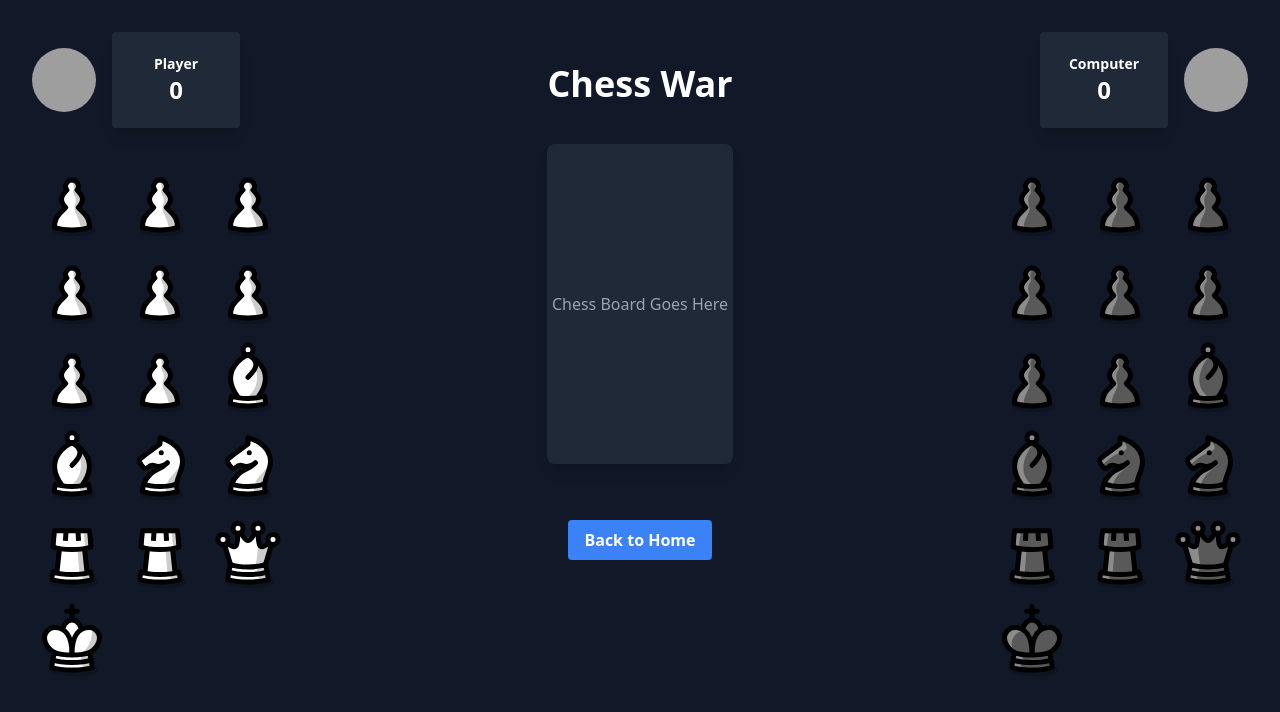
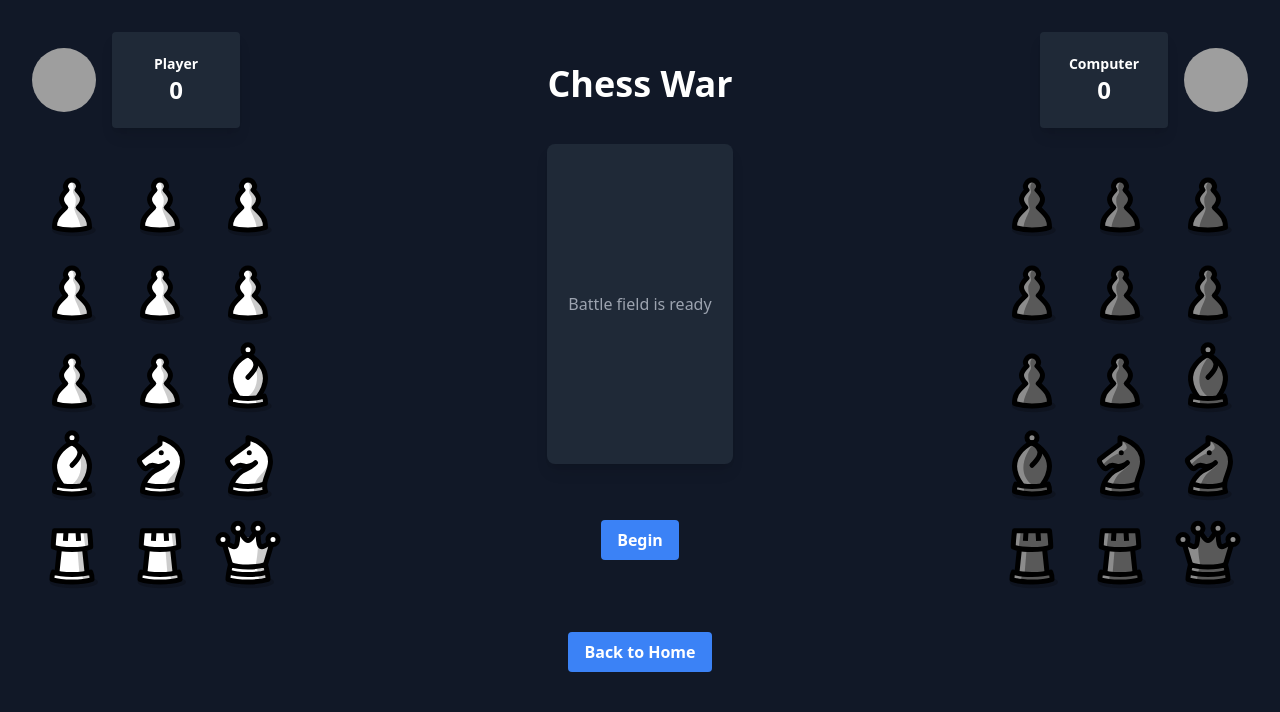
Before and after one commit to jimmacur/chess-war, a Vue app: page /game/computer in a window 1280 px wide. Shown: the top 712 px of the page. Built offline with nearby package versions, Linux system fonts and the light colour scheme; grey boxes are pictures that could not be loaded.

Commit message:
feat: begins gameplay

```diff
--- a/src/views/PlayVsComputer.vue
+++ b/src/views/PlayVsComputer.vue
@@ -1,14 +1,13 @@
+// PlayVsComputer.vue
 <template>
   <div class="min-h-screen bg-gray-900 text-white">
     <!-- Player Score and Avatar -->
     <div class="absolute top-8 left-8 flex items-center space-x-4">
-      <!-- Player Avatar -->
       <img
-        :src="playerData.avatar?.src"
-        :alt="playerData.avatar?.name"
+        :src="playerData.avatar.src || '/src/assets/default-avatar.png'"
+        :alt="playerData.avatar.name || 'Player Avatar'"
         class="w-16 h-16 rounded-full"
       />
-      <!-- Player Score Box -->
       <div class="w-32 h-24 bg-gray-800 text-white p-2 rounded shadow-lg flex flex-col items-center justify-center">
         <h2 class="text-sm font-semibold text-center truncate">{{ playerData.name }}</h2>
         <p class="text-2xl font-bold">{{ playerScore }}</p>
@@ -18,10 +17,10 @@
     <!-- Player Pieces -->
     <div class="absolute top-40 left-8 grid grid-cols-3 gap-2">
       <img
-        v-for="(piece, index) in playerPieces"
-        :key="index"
-        :src="piece"
-        alt="Piece"
+        v-for="piece in playerPieces"
+        :key="piece.id"
+        :src="piece.src"
+        :alt="piece.name"
         class="w-20 h-20"
       />
     </div>
@@ -31,15 +30,13 @@
 
     <!-- Computer Score and Avatar -->
     <div class="absolute top-8 right-8 flex items-center space-x-4">
-      <!-- Computer Score Box -->
       <div class="w-32 h-24 bg-gray-800 text-white p-2 rounded shadow-lg flex flex-col items-center justify-center">
         <h2 class="text-sm font-semibold text-center">Computer</h2>
         <p class="text-2xl font-bold">{{ computerScore }}</p>
       </div>
-      <!-- Computer Avatar -->
       <img
-        :src="computerData.avatar.src"
-        alt="Computer Avatar"
+        :src="computerData.avatar.src || '/src/assets/default-avatar.png'"
+        :alt="computerData.avatar.name || 'Computer Avatar'"
         class="w-16 h-16 rounded-full"
       />
     </div>
@@ -47,17 +44,40 @@
     <!-- Computer Pieces -->
     <div class="absolute top-40 right-8 grid grid-cols-3 gap-2">
       <img
-        v-for="(piece, index) in computerPieces"
-        :key="index"
-        :src="piece"
-        alt="Piece"
+        v-for="piece in computerPieces"
+        :key="piece.id"
+        :src="piece.src"
+        :alt="piece.name"
         class="w-20 h-20"
       />
     </div>
 
-    <!-- Chess Board Placeholder -->
-    <div class="flex items-center justify-center w-full max-w-2xl h-80 bg-gray-800 rounded-lg shadow-lg mx-auto">
-      <p class="text-gray-400">Chess Board Goes Here</p>
+    <!-- Chess Board -->
+    <div class="flex items-center justify-center w-full max-w-2xl h-80 bg-gray-800 rounded-lg shadow-lg mx-auto relative">
+      <p v-if="!activePieces.length" class="text-gray-400">Battle field is ready</p>
+
+      <!-- Active Pieces -->
+      <div v-if="activePieces.length === 2" class="mt-20 flex justify-center items-center space-x-10">
+        <div class="flex flex-col items-center">
+          <img :src="activePieces[0].src" :alt="activePieces[0].name" class="w-12 h-12" />
+          <p>Value: {{ playerPieceValue }}</p>
+        </div>
+        <div class="flex flex-col items-center">
+          <img :src="activePieces[1].src" :alt="activePieces[1].name" class="w-12 h-12" />
+          <p>Value: {{ computerPieceValue }}</p>
+        </div>
+      </div>
+    </div>
+
+    <!-- Begin Button -->
+    <div class="mt-10 flex justify-center">
+      <button
+        class="btn bg-blue-500 hover:bg-blue-700 text-white font-bold py-2 px-4 rounded"
+        @click="isBattleMode ? battle() : beginBattle()"
+        :disabled="!canBattle"
+      >
+        {{ isBattleMode ? "Battle" : "Begin" }}
+      </button>
     </div>
 
     <!-- Back to Home -->
@@ -70,6 +90,22 @@
 </template>
 
 <script lang="ts">
+interface ChessPiece {
+  id: string;
+  src: string;
+  name: string;
+  classicalValue: number;
+}
+
+interface PlayerData {
+  name: string;
+  side: 'white' | 'black';
+  avatar: {
+    src: string;
+    name: string;
+  };
+}
+
 export default {
   name: "PlayVsComputer",
   data() {
@@ -77,52 +113,126 @@ export default {
       playerData: {
         name: "Player",
         side: "white",
-        avatar: { src: "/src/assets/default-avatar.png", name: "Default Avatar" }, //
-      },
+        avatar: { src: "/src/assets/default-avatar.png", name: "Player Avatar" },
+      } as PlayerData,
       computerData: {
         name: "Computer",
         side: "black",
-        avatar: { src: "/src/assets/default-avatar.png", name: "Default Avatar" }, // Default avatar
-      },
+        avatar: { src: "/src/assets/default-avatar.png", name: "Computer Avatar" },
+      } as PlayerData,
+      playerPieces: [] as ChessPiece[],
+      computerPieces: [] as ChessPiece[],
+      activePieces: [] as ChessPiece[],
       playerScore: 0,
       computerScore: 0,
-      playerPieces: [] as string[],
-      computerPieces: [] as string[],
+      playerPieceValue: 0,
+      computerPieceValue: 0,
+      isBattleMode: false,
     };
   },
+  computed: {
+    canBattle(): boolean {
+      return (
+        (!this.isBattleMode && this.playerPieces.length > 0 && this.computerPieces.length > 0) ||
+        (this.isBattleMode && this.activePieces.length === 2)
+      );
+    },
+  },
   mounted() {
-    try {
-      // Retrieve player and computer data
+    this.loadPlayerData();
+    this.initializePieces();
+  },
+  methods: {
+    loadPlayerData() {
       const storedPlayerData = sessionStorage.getItem("playerData");
+      const storedComputerData = sessionStorage.getItem("computerData");
+
       if (storedPlayerData) {
-        this.playerData = JSON.parse(storedPlayerData);
-      }
-      const storedComputerData = sessionStorage.getItem("computerData");
-      if (storedComputerData) {
-        this.computerData = JSON.parse(storedComputerData);
+        const parsed = JSON.parse(storedPlayerData);
+        this.playerData = {
+          name: parsed.name || "Player",
+          side: parsed.side || "white",
+          avatar: {
+            src: parsed.avatar?.src || "/src/assets/default-avatar.png",
+            name: parsed.avatar?.name || "Player Avatar",
+          },
+        };
       }
 
-      // Set pieces based on sides
-      this.playerPieces = this.getPieces(this.playerData.side);
-      this.computerPieces = this.getPieces(this.computerData.side);
-    } catch (error) {
-      console.error("Error loading data:", error);
-    }
-  },
-  methods: {
-    getPieces(side: string) {
-      const basePath = `/src/assets/pieces/${side}-`;
-      return [
-        ...Array(8).fill(`${basePath}pawn.svg`),
-        `${basePath}bishop.svg`,
-        `${basePath}bishop.svg`,
-        `${basePath}knight.svg`,
-        `${basePath}knight.svg`,
-        `${basePath}rook.svg`,
-        `${basePath}rook.svg`,
-        `${basePath}queen.svg`,
-        `${basePath}king.svg`,
-      ];
+      if (storedComputerData) {
+        const parsed = JSON.parse(storedComputerData);
+        this.computerData = {
+          name: parsed.name || "Computer",
+          side: parsed.side || "black",
+          avatar: {
+            src: parsed.avatar?.src || "/src/assets/default-avatar.png",
+            name: parsed.avatar?.name || "Computer Avatar",
+          },
+        };
+      }
+    },
+    initializePieces() {
+      const generatePieces = (side: 'white' | 'black'): ChessPiece[] => {
+        const pieces: ChessPiece[] = [];
+        const piecesConfig = [
+          { name: 'pawn', value: 1, count: 8 },
+          { name: 'bishop', value: 3, count: 2 },
+          { name: 'knight', value: 3, count: 2 },
+          { name: 'rook', value: 5, count: 2 },
+          { name: 'queen', value: 9, count: 1 },
+        ];
+
+        piecesConfig.forEach(({ name, value, count }) => {
+          for (let i = 0; i < count; i++) {
+            pieces.push({
+              id: `${side}-${name}-${i}`,
+              src: `/src/assets/pieces/${side}-${name}.svg`,
+              name: `${side} ${name}`,
+              classicalValue: value,
+            });
+          }
+        });
+
+        return pieces;
+      };
+
+      this.playerPieces = generatePieces(this.playerData.side);
+      this.computerPieces = generatePieces(this.computerData.side);
+    },
+    getRandomPiece(pieces: ChessPiece[]): ChessPiece | null {
+      if (pieces.length === 0) return null;
+
+      const randomIndex = Math.floor(Math.random() * pieces.length);
+      return pieces.splice(randomIndex, 1)[0];
+    },
+    beginBattle() {
+      const playerPiece = this.getRandomPiece(this.playerPieces);
+      const computerPiece = this.getRandomPiece(this.computerPieces);
+
+      if (playerPiece && computerPiece) {
+        this.activePieces = [playerPiece, computerPiece];
+        this.isBattleMode = true;
+      }
+    },
+    battle() {
+      if (this.activePieces.length !== 2) return;
+
+      const [playerPiece, computerPiece] = this.activePieces;
+
+      this.playerPieceValue = this.getRandomValue(playerPiece.classicalValue);
+      this.computerPieceValue = this.getRandomValue(computerPiece.classicalValue);
+
+      if (this.playerPieceValue > this.computerPieceValue) {
+        this.playerScore += playerPiece.classicalValue + computerPiece.classicalValue;
+      } else if (this.computerPieceValue > this.playerPieceValue) {
+        this.computerScore += playerPiece.classicalValue + computerPiece.classicalValue;
+      }
+
+      this.activePieces = [];
+      this.isBattleMode = false;
+    },
+    getRandomValue(max: number): number {
+      return Math.floor(Math.random() * (max + 1));
     },
   },
 };
```
